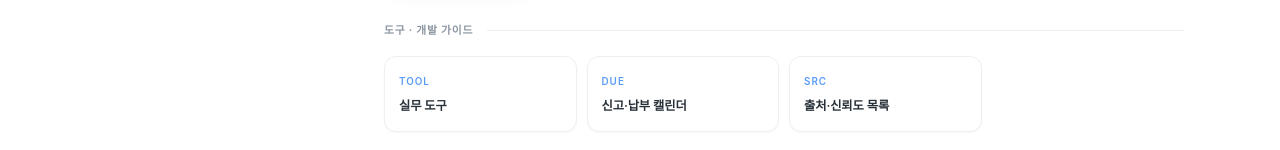
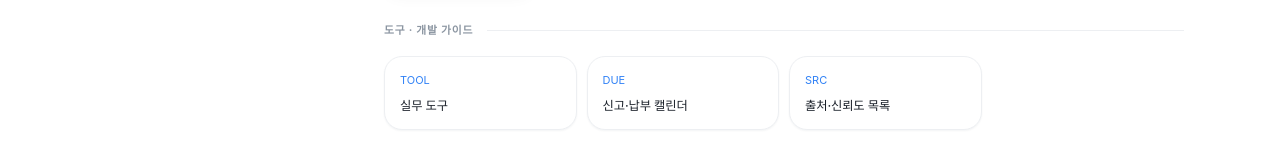
Before and after one commit to qoxmfaktmxj/withhold-tax, a Next.js app: page / in a window 1280 px wide. Shown: the part 802-952 px from the top of the page. Built offline with nearby package versions, Linux system fonts and the light colour scheme; a web font is replaced by a local one.

Commit message:
style(chapter-grid): 라운드 카드 + 블루 챕터번호

```diff
--- a/app/globals.css
+++ b/app/globals.css
@@ -1067,37 +1067,30 @@ div.wt-sidebar-search button:hover { color: var(--gray-700); }
 }
 
 .wt-chapter-card {
-  background: var(--white);
+  background: #fff;
   border: 1px solid var(--border);
-  border-radius: var(--radius);
-  padding: 16px 14px;
+  border-radius: var(--radius-xl);
+  padding: 14px 15px;
   display: flex;
   flex-direction: column;
   gap: 8px;
   text-decoration: none;
   color: var(--text-primary);
-  box-shadow: var(--shadow-xs);
-  transition: box-shadow 0.2s, border-color 0.2s, transform 0.15s;
+  box-shadow: var(--shadow-sm);
+  transition: box-shadow .15s, border-color .15s;
   position: relative;
   overflow: hidden;
 }
 
 .wt-chapter-card::before {
-  content: '';
-  position: absolute;
-  inset: 0;
-  background: var(--blue-50);
-  opacity: 0;
-  transition: opacity 0.2s;
+  display: none;
 }
 
 .wt-chapter-card:hover {
   box-shadow: var(--shadow-md);
-  border-color: var(--blue-300);
-  transform: translateY(-2px);
-}
-
-.wt-chapter-card:hover::before { opacity: 1; }
+  border-color: var(--accent-300);
+}
+
 .wt-chapter-card > * { position: relative; }
 
 .wt-chapter-card:focus-visible {
@@ -1106,7 +1099,8 @@ div.wt-sidebar-search button:hover { color: var(--gray-700); }
 }
 
 .wt-chapter-card--unavailable {
-  opacity: 0.5;
+  opacity: .55;
+  box-shadow: none;
   cursor: default;
   pointer-events: none;
 }
@@ -1117,23 +1111,24 @@ div.wt-sidebar-search button:hover { color: var(--gray-700); }
 }
 
 .wt-chapter-number {
-  font-family: var(--font-display);
-  font-size: 0.66rem;
-  font-weight: 600;
-  letter-spacing: 0.1em;
-  text-transform: uppercase;
-  color: var(--blue-500);
+  font-family: var(--font-mono);
+  font-size: 11px;
+  color: var(--accent);
   display: block;
 }
 
 .wt-chapter-title {
   font-family: var(--font-body);
   font-size: 0.82rem;
-  font-weight: 600;
-  color: var(--gray-800);
+  font-weight: 500;
+  color: var(--ink);
   line-height: 1.45;
   letter-spacing: -0.01em;
   display: block;
+}
+
+.wt-chapter-card:hover .wt-chapter-title {
+  color: var(--accent);
 }
 
 .wt-chapter-card:hover .wt-chapter-title { color: var(--blue-800); }
```
